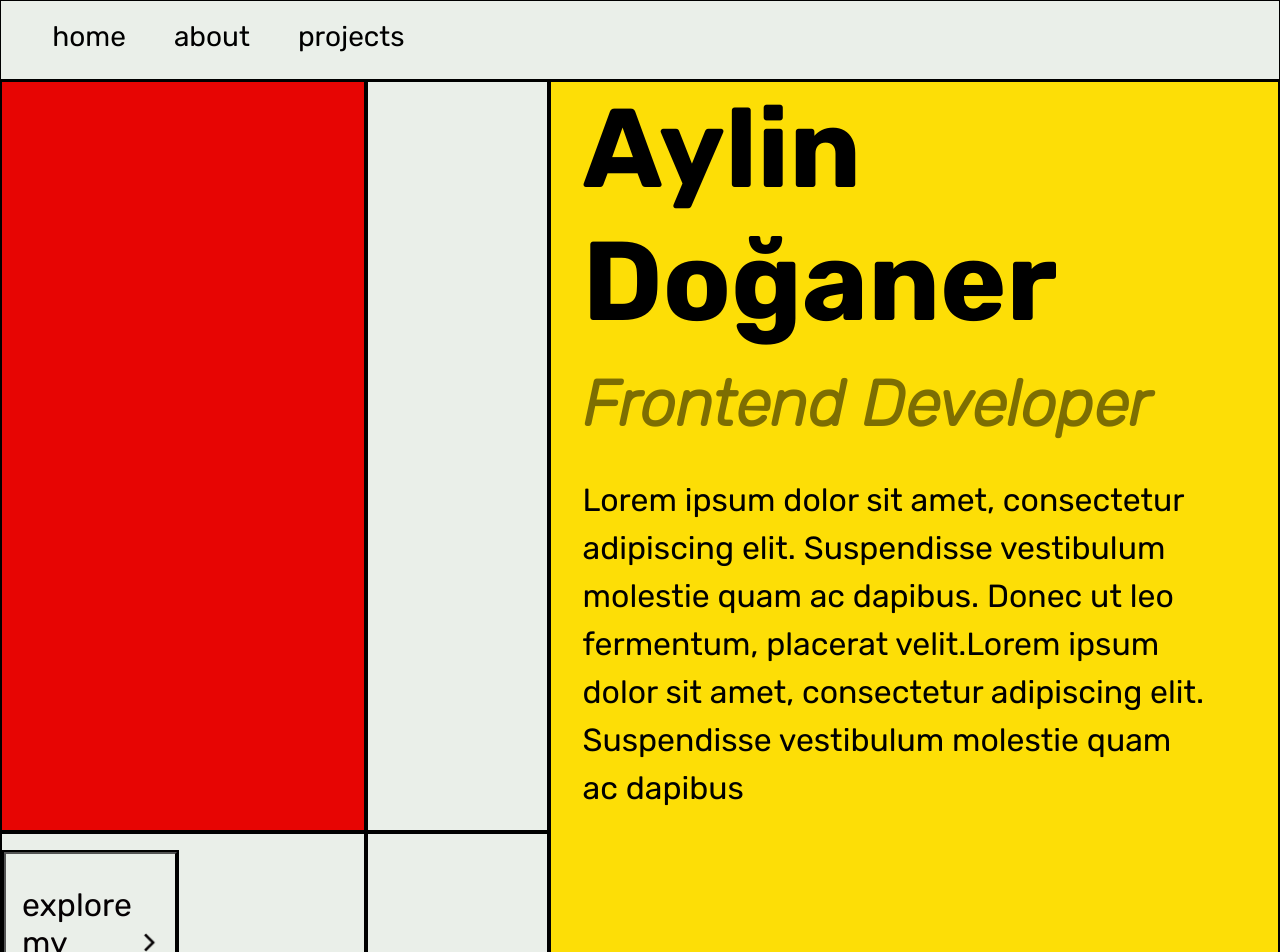
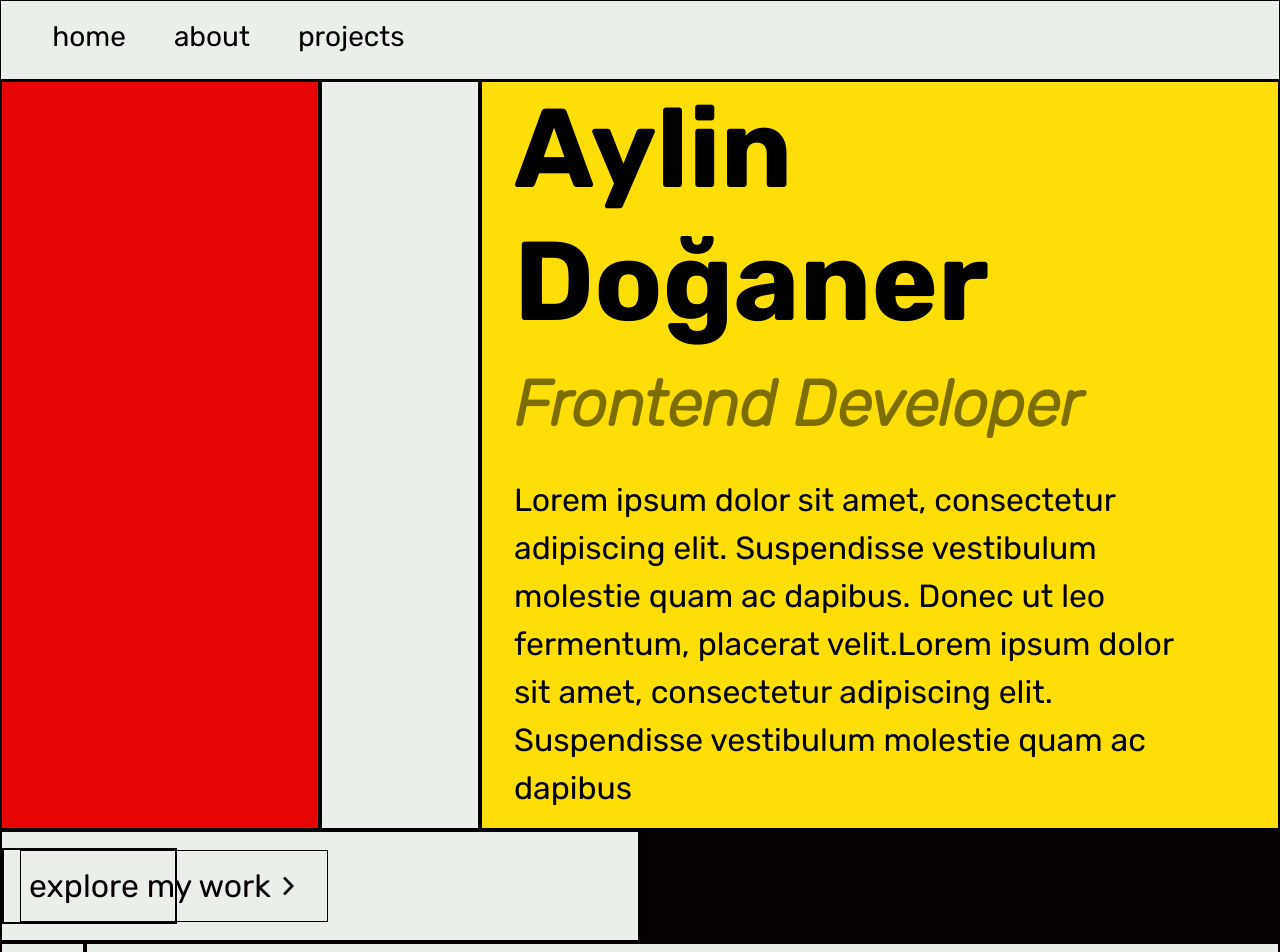
Before and after one commit to doganeraylin/personal-portfolio, a Nuxt app: page / in a window 1280 px wide. Shown: the top 952 px of the page. Built offline with nearby package versions, Linux system fonts and the light colour scheme.

Commit message:
changed button props

```diff
--- a/components/Home.vue
+++ b/components/Home.vue
@@ -9,9 +9,10 @@
             <p class="container__description">Lorem ipsum dolor sit amet, consectetur adipiscing elit. Suspendisse vestibulum molestie quam ac dapibus. Donec ut leo fermentum, placerat velit.Lorem ipsum dolor sit amet, consectetur adipiscing elit. Suspendisse vestibulum molestie quam ac dapibus</p>
         </div>
         <div class="container__button">
-           <Button
+            <Button
+                buttonClass="button_secondary"
                 buttonText="explore my work"
-                to="/projects"
+                to="/products"
             />
         </div>
         <div class="container__bottom"></div>
@@ -24,7 +25,7 @@
 
 .container {
     display: grid;
-    grid-template-columns: repeat(7, 1fr);
+    grid-template-columns: repeat(8, 1fr);
     > * {
         border: 2px solid black;
     }
@@ -36,17 +37,17 @@
         display: none;
     }
     &__content {
-        grid-column: 2 / 8;
+        grid-column: 2 / 9;
         padding: 1rem;
         background-color: $primary-yellow;
     }
     &__button {
-        grid-column: 1 / 5;
+        grid-column: 1 / 6;
         padding: 1rem 0;
     }
     &__bottom {
         background-color: black;
-        grid-column: 5 / 8;
+        grid-column: 6 / 9;
     }
     &__name {
         font-size: 3rem;
@@ -63,9 +64,9 @@
     }
 }
 
+
 @media (min-width: 768px) {
     .container {
-        grid-template-rows: repeat(4, 0.5fr);
         &__left_transparent_short,
         &__left_transparent_long {
             display: block;
@@ -78,22 +79,18 @@
             grid-row: 1 / 4;
         }
         &__content {
-            grid-column: 4 / 8;
-            grid-row: 1 / 5;
+            grid-column: 4 / 9;
         }
         &__button {
-            grid-column: 1 / 3;
-        }
-        &__left_transparent_long {
-            grid-column: 3 / 4;
-            grid-row: 1 / 4;
+            grid-column: 1 / 5;
         }
         &__left_transparent_short {
-            grid-column: 3 / 4;
+            grid-column: 5 / 9;
             grid-row: 4 / 5;
+            background-color: $black;
         }
         &__name {
-            font-size: 5rem;
+            font-size: 4rem;
         }
         &__position {
             font-size: 2.5rem;
```
